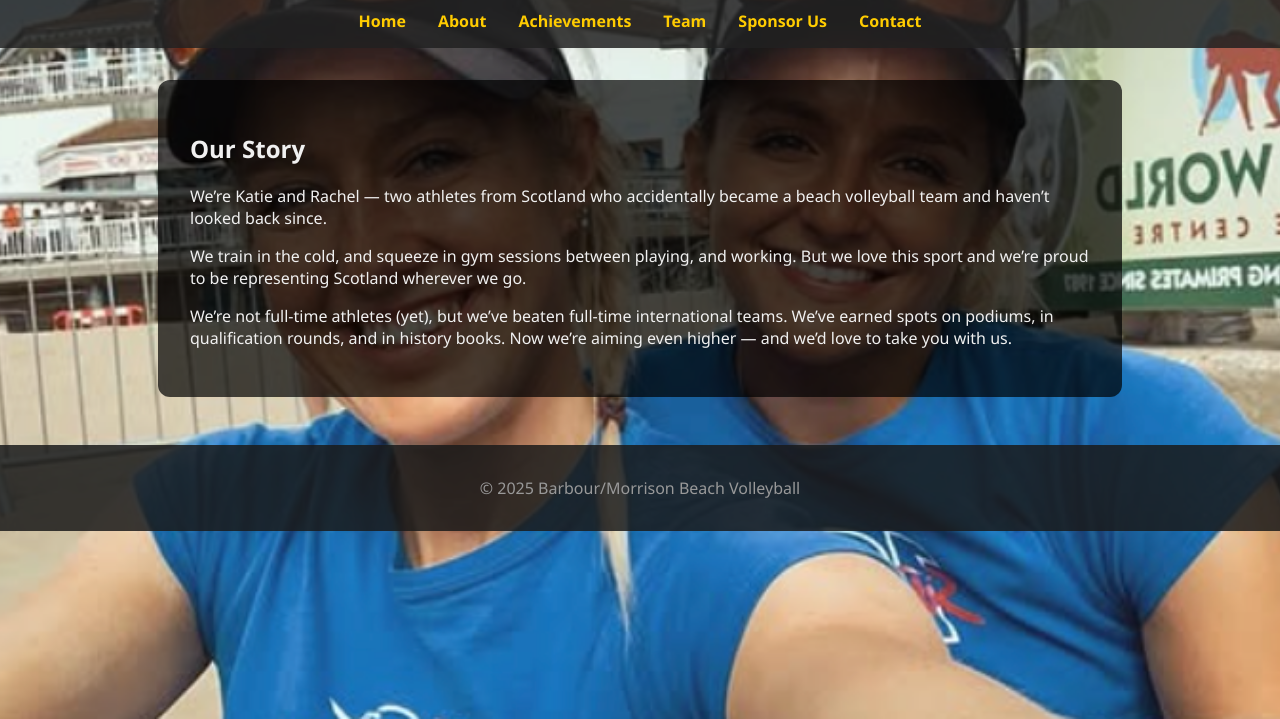
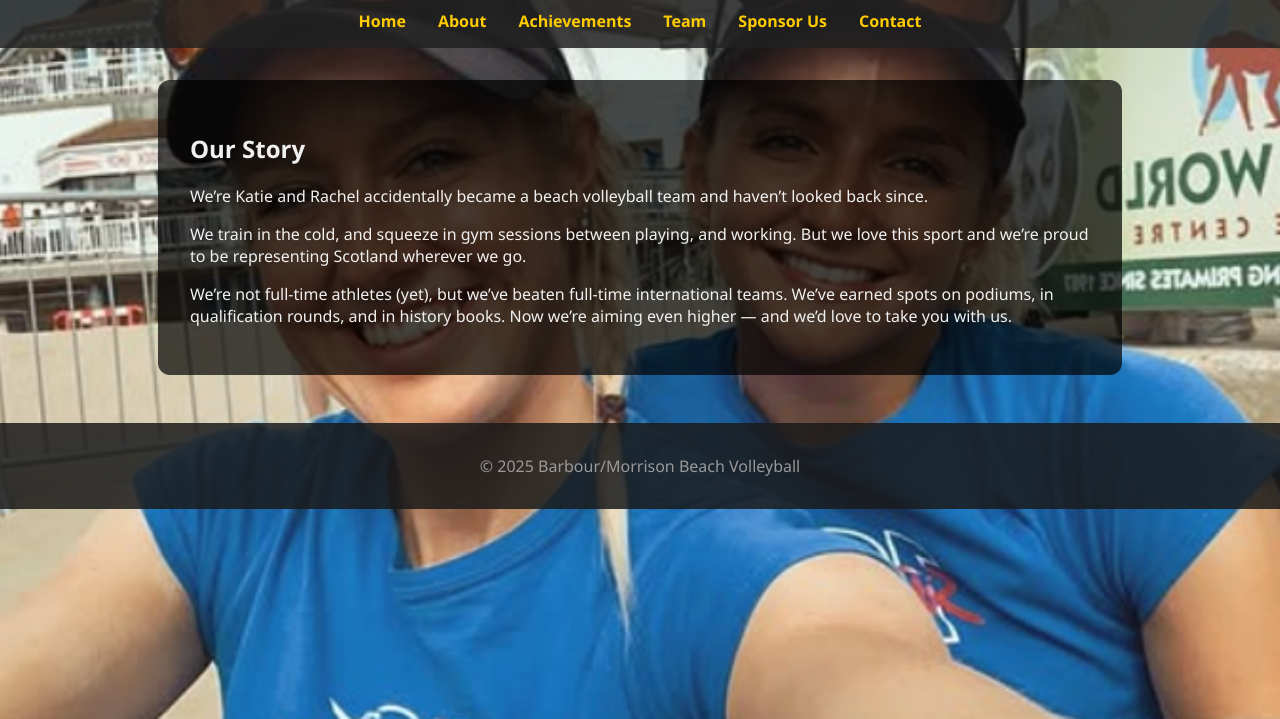
Before and after one commit to JucaVaz/barbourmorrisson-beachvolleyball, a plain HTML site: page about.html in a window 1280 px wide. Shown: the part 81-800 px from the top of the page. Drawn offline with Linux system fonts and the light colour scheme.

Commit message:
betatestwebteams1

```diff
--- a/about.html
+++ b/about.html
@@ -68,7 +68,7 @@
   <section>
     <h2>Our Story</h2>
     <p>
-      We’re Katie and Rachel — two athletes from Scotland who accidentally became a beach volleyball team and haven’t looked back since.
+      We’re Katie and Rachel accidentally became a beach volleyball team and haven’t looked back since.
     </p>
     <p>
       We train in the cold, and squeeze in gym sessions between playing, and working. But we love this sport and we’re proud to be representing Scotland wherever we go.
```
